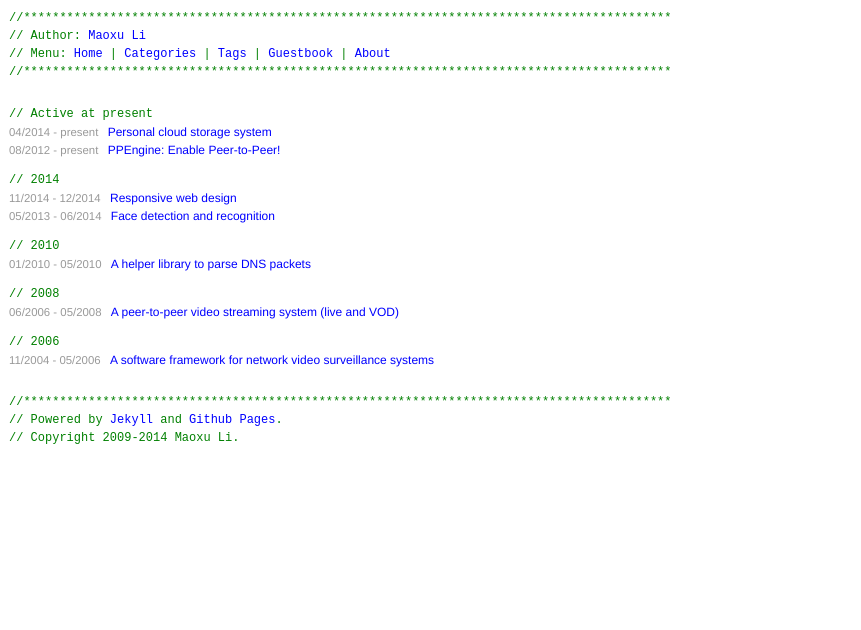
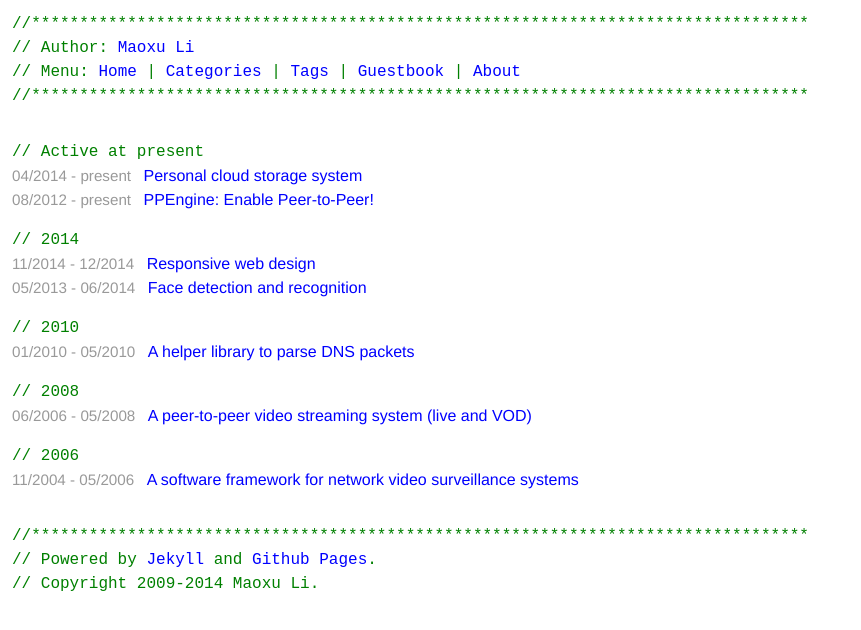
Before and after one commit to maoxuli/portfolio.maoxuli.com, a Jekyll site: the page built from index.html, in a window 1280 px wide. Shown: the top 630 px of the page, without its empty margins (0-861 px from the left). Built offline with Jekyll 4.4.1, drawn with Linux system fonts in a browser that asks for light colours; Markdown is read by kramdown in place of the engine named in the settings.

Commit message:
font testing

```diff
--- a/css/main.css
+++ b/css/main.css
@@ -1,33 +1,27 @@
 /* Font size conversion
 
-6pt		8px	    0.5em	  50%
-7pt	    9px	    0.55em	  55%
-7.5pt	10px	0.625em	  62.5%
-8pt	    11px	0.7em	  70%
-9pt	    12px	0.75em	  75%
-10pt	13px	0.8em	  80%
-10.5pt	14px	0.875em	  87.5%
-11pt	15px	0.95em	  95%
-12pt	16px	1em	      100%
-13pt	  17px	  1.05em	105%
-13.5pt	  18px	  1.125em	112.5%
-14pt	  19px	  1.2em	    120%
-14.5pt	  20px	  1.25em	125%
-15pt	  21px	  1.3em	    130%
-16pt	  22px	  1.4em	    140%
-17pt	  23px	  1.45em	145%
-18pt	  24px	  1.5em	    150%
-20pt	  26px	  1.6em	    160%
-22pt	  29px	  1.8em	    180%
-24pt	  32px	  2em	    200%
-26pt	  35px	  2.2em	    220%
-27pt	  36px	  2.25em	225%
-28pt	  37px	  2.3em	    230%
-29pt	  38px	  2.35em	235%
-30pt	  40px	  2.45em	245%
-32pt	  42px	  2.55em	255%
-34pt	  45px	  2.75em	275%
-36pt	  48px	  3em	    300%
+5px		0.3125em	31.25%
+6px		0.3750em	37.50%
+7px		0.4375em	43.75%
+8px		0.5000em	50.00%
+9px		0.5625em	56.25%
+10px	0.6250em	62.50%
+11px	0.6875em	68.75%
+12px	0.7500em	75.00%
+13px	0.8125em	81.25%
+14px	0.8750em	87.50%
+15px	0.9375em	93.75%
+16px	1.0000em	100.00%
+17px	1.0625em	106.25%
+18px	1.1250em	112.50%
+19px	1.1875em	118.75%
+20px	1.2500em	125.00%
+21px	1.3125em	131.25%
+22px	1.3750em	137.50%
+23px	1.4375em	143.75%
+24px	1.5000em	150.00%
+25px	1.5625em	156.25%
+
 */
 
 a:link {
@@ -57,7 +51,7 @@ body {
   padding:0.75em;
   margin-right:auto;
   line-height:150%;
-  font-size:12px;
+  font-size:16px;
 }
 
 /* for 800px or less */
@@ -82,10 +76,24 @@ body {
   }
 }
 
-/* for 480px or less*/
-@media screen and (max-width: 480px) {
+/* less than 480px*/
+@media screen and (max-width: 479px) {
   #wrapper {
     font-size: 50%;
+  }
+}
+
+/* less than 360px*/
+@media screen and (max-width: 359px) {
+  #wrapper {
+    font-size: 50%;
+  }
+}
+
+/* less than 320px*/
+@media screen and (max-width: 319px) {
+  #wrapper {
+    font-size: 37.5%;
   }
 }
 
```
